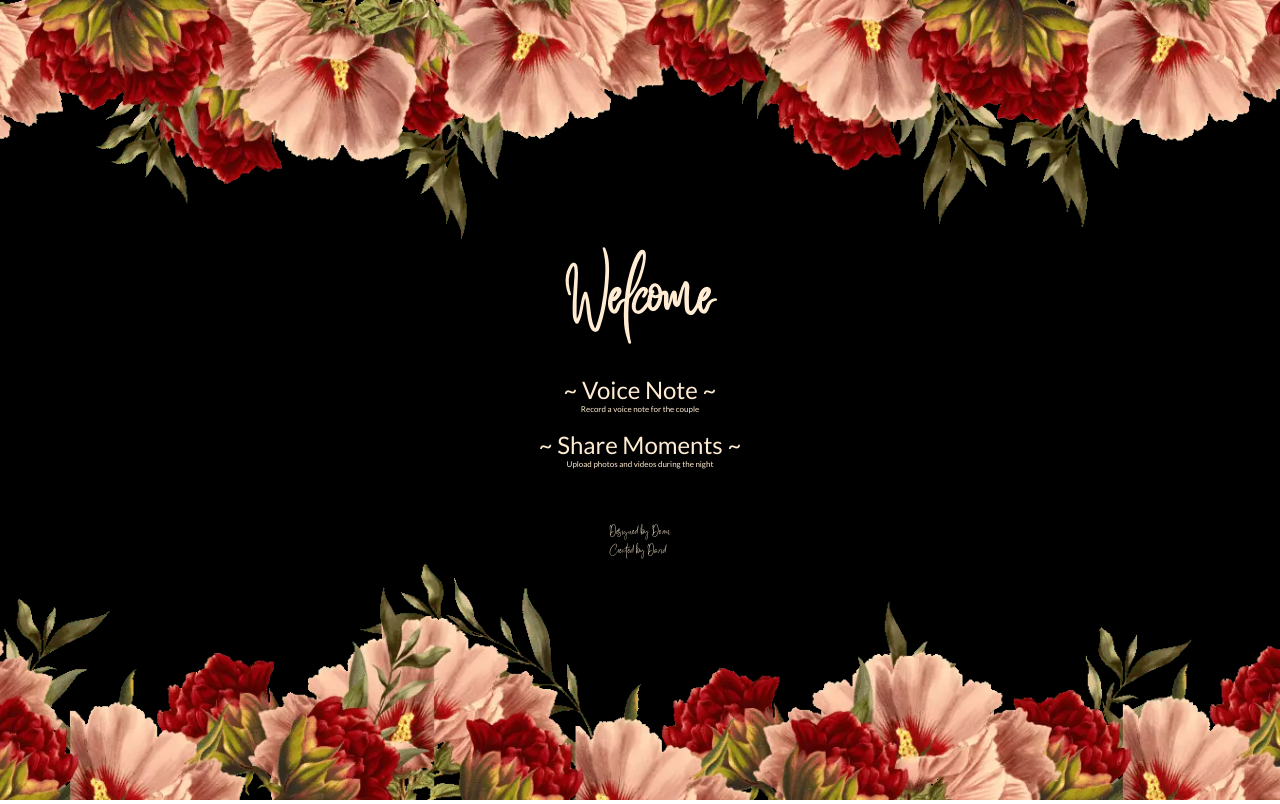
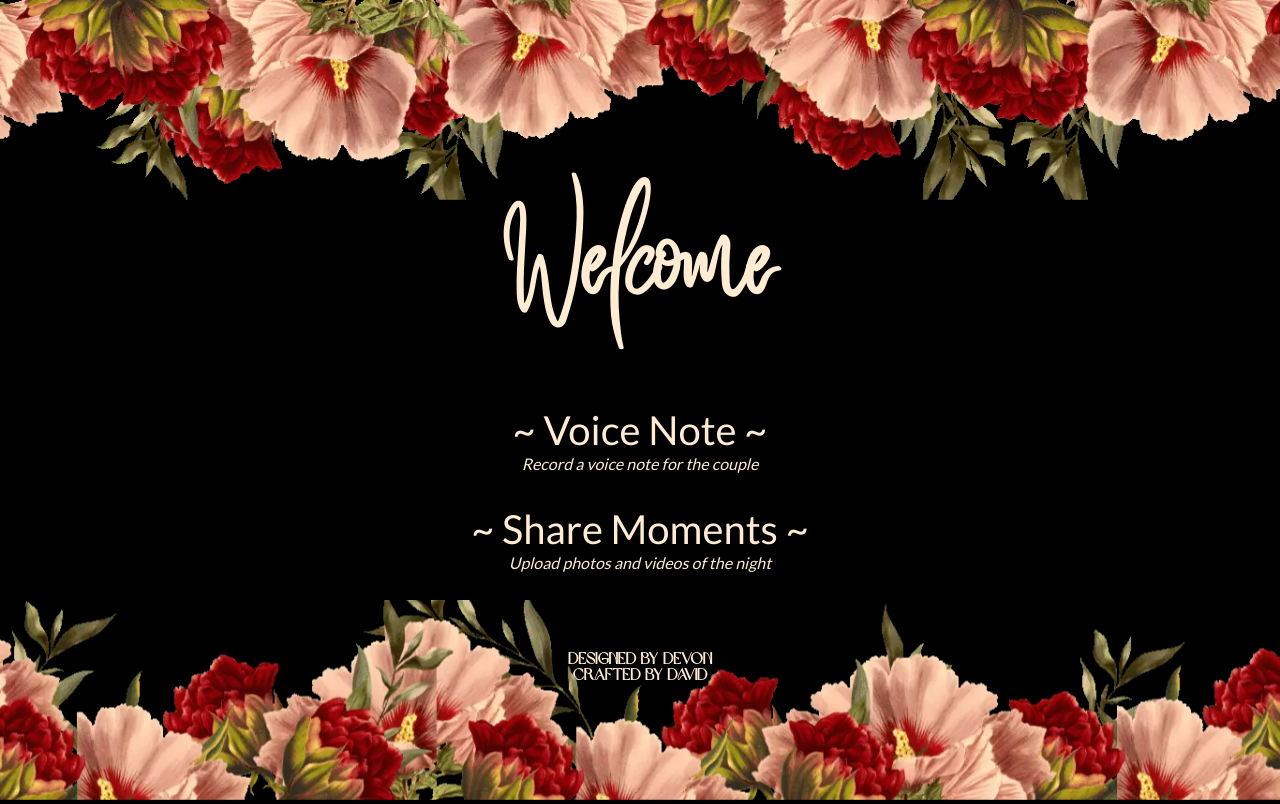
Before and after one commit to dmkirshon/happilyeverafterparty-app, a React (Create React App) app: page / in a window 1280 px wide. Built offline with nearby package versions, Linux system fonts and the light colour scheme; no server answers.

Commit message:
feat: Improve background image view for scrolling

```diff
--- a/src/App.tsx
+++ b/src/App.tsx
@@ -12,6 +12,10 @@ function App() {
     <div className="App">
       <div className="background_top"></div>
       <RouterProvider router={router} />
+      <footer className="app_footer">
+        <p>Designed by Devon</p>
+        <p>Crafted by David</p>
+      </footer>
       <div className="background_bottom"></div>
     </div>
   );
--- a/src/index.css
+++ b/src/index.css
@@ -51,7 +51,6 @@ html {
 a {
   text-decoration: none;
   color: var(--light);
-  font-size: 24px;
   font-family: var(--plain-font);
 }
 
@@ -59,13 +58,6 @@ a:visited {
   color: var(--light);
 }
 
-h1 {
-  font-size: 3rem;
-}
-
-h2 {
-  font-size: 1rem;
-}
 /* App style  */
 
 .App {
@@ -73,27 +65,38 @@ h2 {
   min-width: 100vw;
   min-height: 100vh;
   background-color: black;
-  justify-content: center;
+  justify-content: space-between;
   align-items: center;
   flex-direction: column;
   overflow: clip;
 }
 
 .background_top {
-  height: 30vh;
+  height: 25vh;
   width: 100vw;
   background-image: url(./assets/background-top.webp);
   background-repeat: repeat-x;
   background-size: cover;
+  background-position: top;
+  position: fixed;
 }
 
 .background_bottom {
-  height: 30vh;
+  height: 25vh;
   width: 100vw;
   background-image: url(./assets/background-bottom.webp);
   background-size: cover;
   background-repeat: repeat-x;
   background-position: bottom;
+  position: fixed;
+  bottom: 0;
+}
+.app_footer {
+  font-family: var(--soul-font);
+  font-size: 1rem;
+  padding-bottom: 15vh;
+  text-align: center;
+  font-weight: bold;
 }
 
 @media only screen and (min-width: 1500px) {
@@ -126,26 +129,36 @@ h2 {
 
 .home_container {
   display: flex;
-  justify-content: space-between;
+  justify-content: center;
   align-items: center;
   flex-direction: column;
-
   flex-grow: 1;
+  padding: 20vh 0 10vh 0;
+}
+.home_title {
+  font-size: 5.5rem;
 }
 
 .home_links {
+  padding-top: 5vh;
   display: flex;
   flex-direction: column;
-  gap: 1rem;
+  gap: 2rem;
   text-align: center;
+  font-size: 2.5rem;
 }
 
 .link_subtitle {
-  font-size: 0.5rem;
+  font-size: 1rem;
+  font-style: italic;
 }
-.home_footer {
-  font-size: 0.5rem;
-  padding-top: 2rem;
+
+@media only screen and (max-width: 900px) {
+  .home_title {
+  }
+  .link_nav {
+    font-size: 0.5rem;
+  }
 }
 
 /* VoiceBox page style */
@@ -156,6 +169,7 @@ h2 {
   justify-content: space-between;
   align-items: center;
   flex-grow: 1;
+  padding: 25vh 0 25vh 0;
 }
 
 .voice-box_title {
@@ -222,3 +236,16 @@ h2 {
     font-size: 1rem;
   }
 }
+
+/* FAQs Page Style */
+
+.faqs_container {
+  font-family: var(--plain-font);
+  padding-top: 25vh;
+}
+
+.faqs_title {
+  font-family: var(--fancy-font);
+  font-size: 3rem;
+  text-align: center;
+}
--- a/src/routes/Home.tsx
+++ b/src/routes/Home.tsx
@@ -14,15 +14,9 @@ export default function Home() {
           to="https://weduploader.com/upload/O0H3empAUgXVCoxQ"
         >
           ~ Share Moments ~
-          <p className="link_subtitle">
-            Upload photos and videos during the night
-          </p>
+          <p className="link_subtitle">Upload photos and videos of the night</p>
         </Link>
       </div>
-      <footer className="home_footer">
-        <p>Designed by Devon</p>
-        <p>Created by David</p>
-      </footer>
     </div>
   );
 }
```
